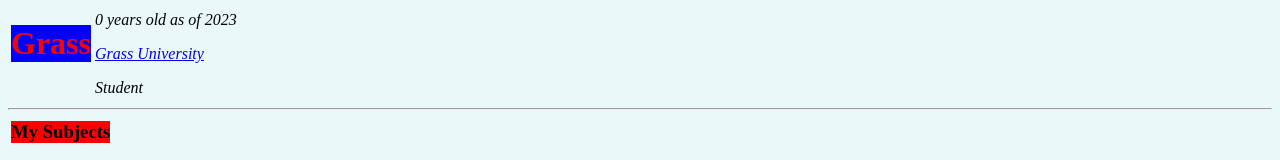
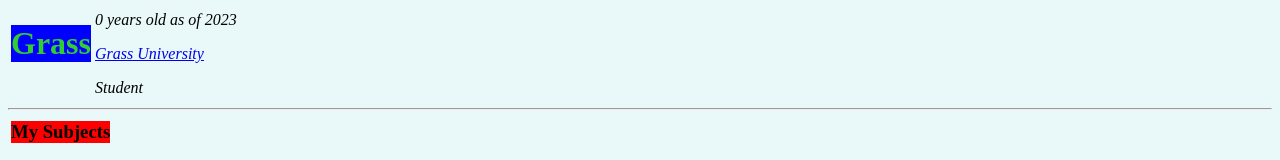
Before and after one commit to Openg22/CV, a plain HTML site: page index.html in a window 1280 px wide. Shown: the top 160 px of the page. Drawn offline with Linux system fonts and the light colour scheme.

Commit message:
Update index.html

```diff
--- a/index.html
+++ b/index.html
@@ -7,7 +7,7 @@
      <table>
      <tr>
      <td>
-  <h1 style="background-color:blue; color: #FF0000;"> Grass </h1>
+  <h1 style="background-color:blue; color: #32CD32;"> Grass </h1>
      </td>
      <td>
   <i> 0 years old as of</i>
```
